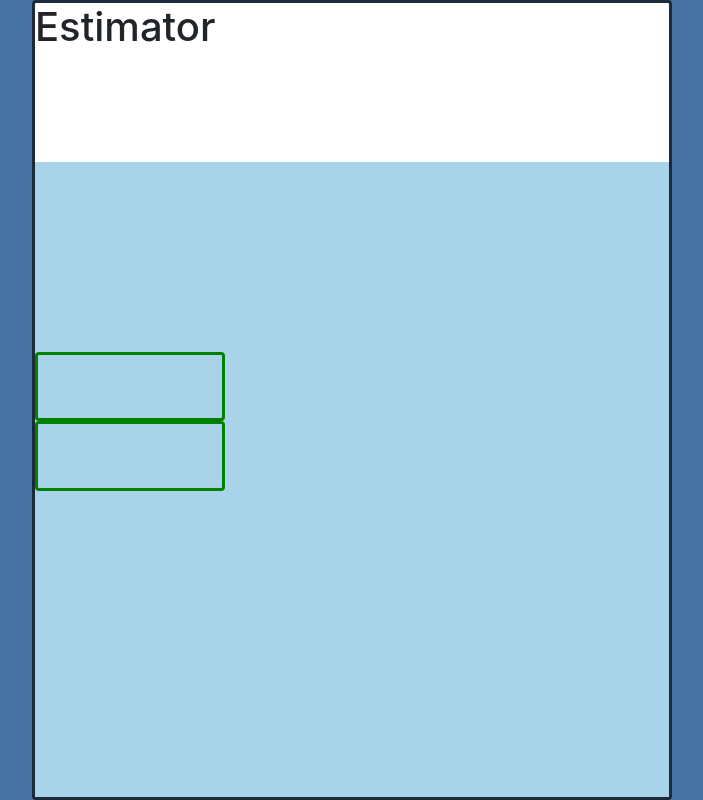
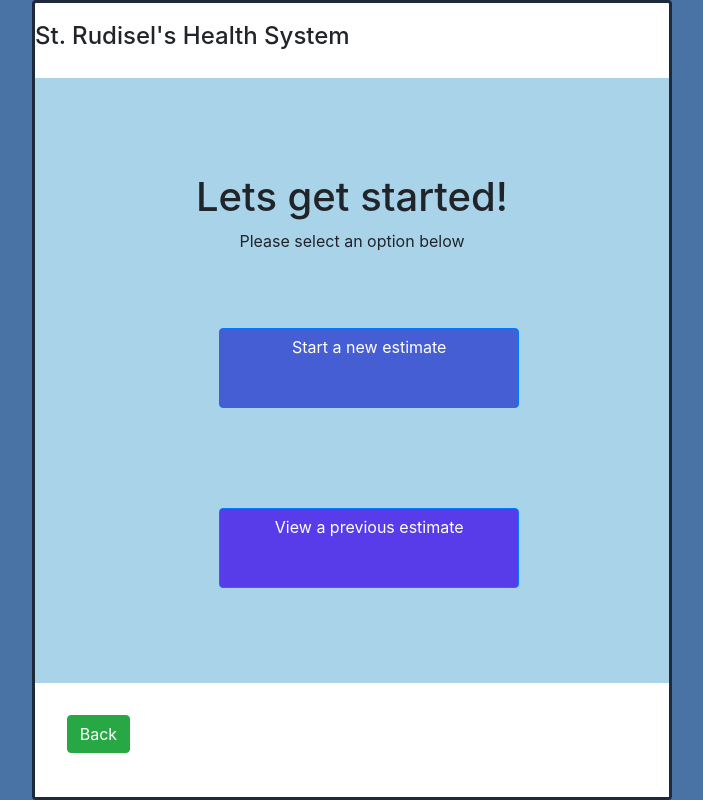
Before and after one commit to CharlesRudisel/RMC-app, an Angular app: page /est-start in a window 1280 px wide. Shown: the whole page, without its empty margins (288-991 px from the left). Built offline with nearby package versions, Linux system fonts and the light colour scheme.

Commit message:
for the sake

```diff
--- a/angular.json
+++ b/angular.json
@@ -28,8 +28,11 @@
               "src/assets"
             ],
             "styles": [
-              "node_modules/bootstrap/dist/css/bootstrap.min.css",
-              "styles.scss"
+
+              {
+                "input": "./node_modules/bootstrap/dist/css/bootstrap.min.css"
+              },
+              "src/styles.scss"
             ],
             "scripts": []
           },
--- a/src/app/estimate-start/estimate-start.component.html
+++ b/src/app/estimate-start/estimate-start.component.html
@@ -1,11 +1,20 @@
 <div class="card main" id="main">
 
-    <h1 id="nav">Estimator</h1>
+    <div id="nav">
+        <h4 style="padding: 3% 0;" > St. Rudisel's Health System </h4>
+    </div>
     <div id="body">
         <div class="contain">
-            <div class="btn"></div>
+            <h1 style="text-align: center; margin-top: 15%;">Lets get started!</h1>
+            <p style="text-align: center;">Please select an option below</p>
+            <div class="btn btn-primary" id="btn1" style="vertical-align:middle; color:white">Start a new estimate</div>
             <br>
-            <div class="btn"></div>
+            <div class="btn btn-primary" id="btn2" style="color:white">View a previous estimate</div>
+        </div>
+    </div>
+    <div id="blank">
+        <div class="btn btn-success" style="margin-top: 5%; margin-left: 5%;" routerLink="">
+            Back
         </div>
     </div>
 </div>
--- a/src/app/estimate-start/estimate-start.component.scss
+++ b/src/app/estimate-start/estimate-start.component.scss
@@ -1,11 +1,12 @@
 .main{
     display: grid;
     //background-color: #1D2A39;
-    grid-template-rows: 1fr 4fr;
+    grid-template-rows: .42fr 4fr .75fr;
 
     grid-template-areas:
     "nav"
     "body"
+    "blank"
    ;
 
     margin: auto;
@@ -26,16 +27,36 @@
 }
 
 .contain{
-    justify-content: center;
-    margin-top: 30%;
+    position: relative;
 }
 
-.btn{
+#btn1{
 
-
-    width: 30%;
-    height: 10px;
-    border: 3px solid green;
-    padding: 5%;
+    width: 300px;
+  height: 80px;
+  background-color: #465ED4;
+  /* Center vertically and horizontally */
+  position: absolute;
+  top: 150%;
+  left: 33%;
+  margin: -25px 0 0 -25px; /* apply negative top and left margins to truly center the element */
 
 }
+
+#btn2{
+
+    width: 300px;
+  height: 80px;
+  background-color: #593CE9;
+  /* Center vertically and horizontally */
+  position: absolute;
+  top: 300%;
+  left: 33%;
+  margin: -25px 0 0 -25px; /* apply negative top and left margins to truly center the element */
+
+}
+
+#blank{
+    background-color: white;
+    grid-area: blank;
+}
--- a/src/app/home/home.component.html
+++ b/src/app/home/home.component.html
@@ -5,7 +5,7 @@
     </div>
 
     <div id="hero">
-      <img src="../assets/pexels-linkedin-sales-navigator-2182976.jpg" alt="" height="100%" style='height: 30%; width: 100%; object-fit: contain'>
+      <img src="../assets/pexels-linkedin-sales-navigator-2182976.jpg" alt=""  style='height: 10%; width: 100%; object-fit: contain'>
     </div>
 
 
--- a/src/styles.scss
+++ b/src/styles.scss
@@ -1,2 +1,3 @@
 /* You can add global styles to this file, and also import other style files */
 @import '~bootstrap/dist/css/bootstrap.min.css';
+@import "../node_modules/bootstrap/dist/css/bootstrap.min.css"
```
